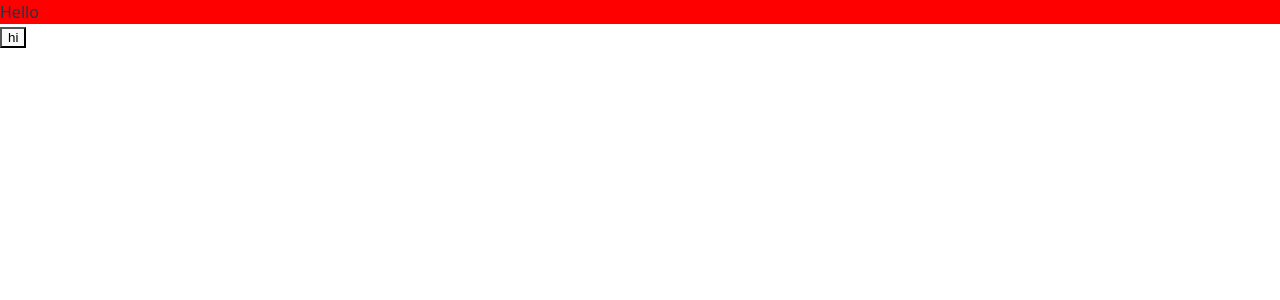
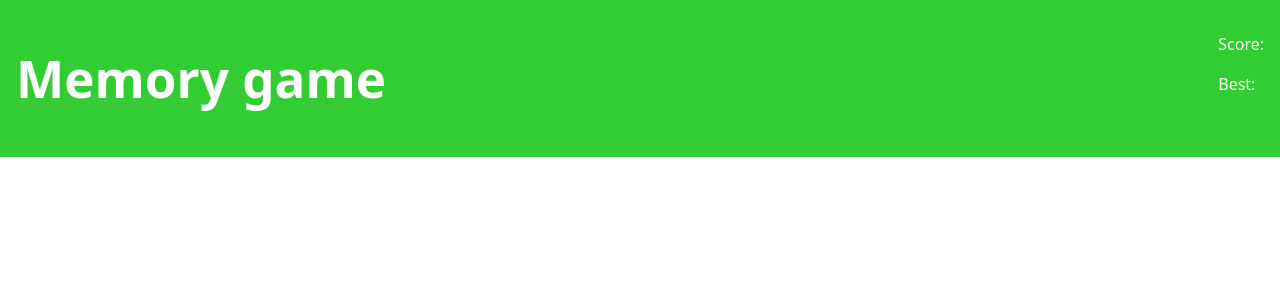
Before and after one commit to hquezada24/memory-card, a React (Vite) app in the folder memory-card/: page / in a window 1280 px wide. Shown: the top 300 px of the page. Built offline with nearby package versions, Linux system fonts and the light colour scheme.

Commit message:
Create header with title and score board. Modify the header css file.

```diff
--- a/memory-card/src/App.css
+++ b/memory-card/src/App.css
@@ -1,5 +1,4 @@
 #root {
-  max-width: 1280px;
-  margin: 0 auto;
+  margin: 0;
   padding: 0;
 }
--- a/memory-card/src/components/Header.css
+++ b/memory-card/src/components/Header.css
@@ -1,3 +1,7 @@
 header {
-  background-color: red;
+  background-color: limegreen;
+  color: white;
+  padding: 1rem;
+  display: flex;
+  justify-content: space-between;
 }
--- a/memory-card/src/components/Header.jsx
+++ b/memory-card/src/components/Header.jsx
@@ -3,8 +3,13 @@ import "./Header.css";
 const Header = () => {
   return (
     <>
-      <header>Hello</header>
-      <button>hi</button>
+      <header>
+        <h1>Memory game</h1>
+        <div className="score">
+          <p>Score: </p>
+          <p>Best: </p>
+        </div>
+      </header>
     </>
   );
 };
```
